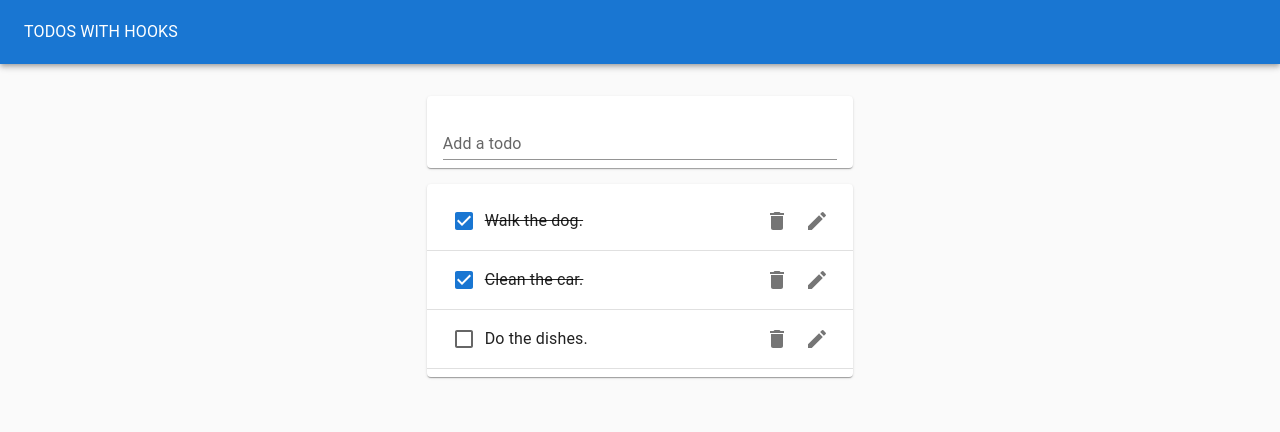
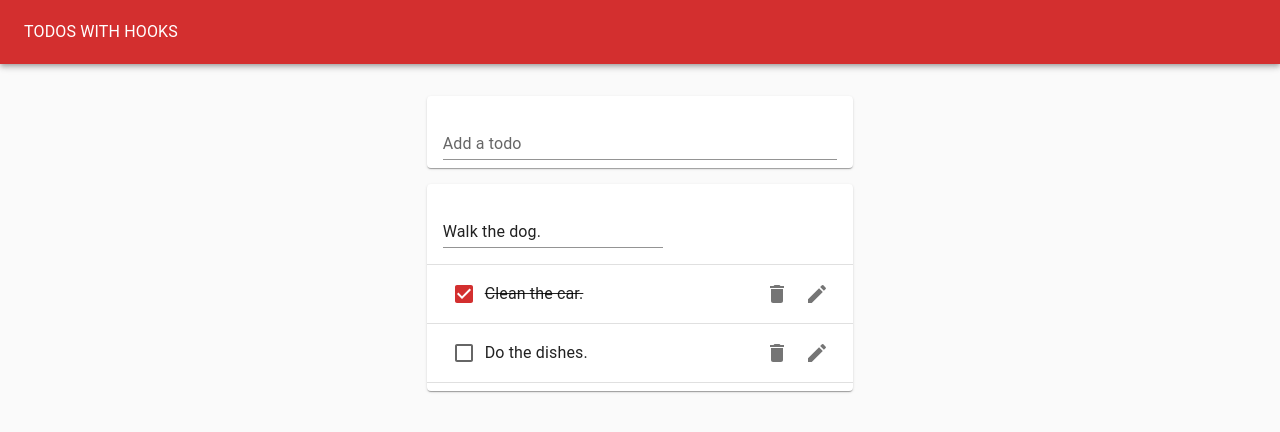
Before and after one commit to arjeenunez/todohooks-react, a React (Create React App) app: page / in a window 1280 px wide. Both pictures are taken after a click on the button 817 px from the left and 221 px from the top of the page. Shown: the top 432 px of the page. Built offline with nearby package versions, Linux system fonts and the light colour scheme.

Commit message:
Added a small edit form and some logic

```diff
--- /dev/null
+++ b/src/EditTodoForm.jsx
@@ -0,0 +1,20 @@
+import React from 'react';
+import { TextField } from '@mui/material';
+import useInputState from './hooks/useInputState';
+
+function EditTodoForm({ task, id, editTodo, toggle }) {
+    const [value, handleChange, reset] = useInputState(task);
+    const handleEditTodo = evt => {
+        evt.preventDefault();
+        editTodo(id, value);
+        reset();
+        toggle();
+    };
+    return (
+        <form onSubmit={handleEditTodo}>
+            <TextField variant="standard" onChange={handleChange} value={value} margin="normal" fullWidth />
+        </form>
+    );
+}
+
+export default EditTodoForm;
--- a/src/Todo.jsx
+++ b/src/Todo.jsx
@@ -2,6 +2,8 @@ import React from 'react';
 import { ListItem, ListItemText, Checkbox, ListItemSecondaryAction, IconButton } from '@mui/material';
 import { Delete, Edit } from '@mui/icons-material';
 import { styled } from '@mui/material/styles';
+import useToggle from './hooks/useToggle';
+import EditTodoForm from './EditTodoForm';
 
 const ListItemTextStyled = styled(ListItemText, { shouldForwardProp: props => props !== 'done' })(
     ({ done }) => `
@@ -9,19 +11,50 @@ const ListItemTextStyled = styled(ListItemText, { shouldForwardProp: props => pr
 `
 );
 
-function Todo({ id, task, completed }) {
+// const ContainerStyled = styled('div', { shouldForwardProp: props => props !== 'isEditing' })(
+//     ({ isEditing }) => `
+//     display: ${isEditing ? 'none' : 'flex'};
+//     align-items: center
+// `
+// );
+
+function Todo({ id, task, completed, removeTodos, toggleTodo, editTodo }) {
+    const handleRemoveTodo = () => removeTodos(id);
+    const handleToggleTodo = () => toggleTodo(id);
+    const [isEditing, toggle] = useToggle(false);
     return (
         <ListItem>
-            <Checkbox tabIndex={-1} checked={completed} />
+            {isEditing ? (
+                <EditTodoForm task={task} id={id} editTodo={editTodo} toggle={toggle} />
+            ) : (
+                <>
+                    <Checkbox color="error" tabIndex={-1} checked={completed} onClick={handleToggleTodo} />
                     <ListItemTextStyled done={completed}>{task}</ListItemTextStyled>
                     <ListItemSecondaryAction>
-                <IconButton aria-label="delete">
+                        <IconButton aria-label="delete" onClick={handleRemoveTodo}>
                             <Delete />
                         </IconButton>
-                <IconButton aria-label="edit">
+                        <IconButton aria-label="edit" onClick={toggle}>
                             <Edit />
                         </IconButton>
                     </ListItemSecondaryAction>
+                </>
+            )}
+            {/* <ContainerStyled isEditing={!isEditing}>
+                <EditTodoForm task={task} id={id} editTodo={editTodo} toggle={toggle} />
+            </ContainerStyled>
+            <ContainerStyled isEditing={isEditing}>
+                <Checkbox color="error" tabIndex={-1} checked={completed} onClick={handleToggleTodo} />
+                <ListItemTextStyled done={completed}>{task}</ListItemTextStyled>
+                <ListItemSecondaryAction>
+                    <IconButton aria-label="delete" onClick={handleRemoveTodo}>
+                        <Delete />
+                    </IconButton>
+                    <IconButton aria-label="edit" onClick={toggle}>
+                        <Edit />
+                    </IconButton>
+                </ListItemSecondaryAction>
+            </ContainerStyled> */}
         </ListItem>
     );
 }
--- a/src/TodoApp.jsx
+++ b/src/TodoApp.jsx
@@ -1,10 +1,11 @@
 import React, { useState, useEffect } from 'react';
 import { Typography, Grid, Paper, AppBar, Toolbar } from '@mui/material';
 import { styled } from '@mui/material/styles';
-import SampleTodos from './SampleTodos';
+import sampleTodos from './SampleTodos';
 import { v4 as uuid } from 'uuid';
 import Todolist from './TodoList';
 import TodoForm from './TodoForm';
+import useToggle from './hooks/useToggle';
 
 const PaperStyled = styled(Paper)`
     padding: 0;
@@ -22,18 +23,41 @@ const GridStyled = styled(Grid)`
 `;
 
 function TodoApp() {
-    const [todos, setTodos] = useState(SampleTodos);
+    // let initialTodos = [];
+    const [todos, setTodos] = useState(sampleTodos);
+    const addTodos = task => setTodos([...todos, { id: uuid(), task: task, completeq: false }]);
+    const removeTodos = id => setTodos([...todos].filter(todo => todo.id !== id));
+    const toggleTodo = id => {
+        setTodos(todos.map(todo => (todo.id === id ? { ...todo, completed: !todo.completed } : todo)));
+    };
+    const editTodo = (id, newTask) => {
+        setTodos(todos.map(todo => (todo.id === id ? { ...todo, task: newTask } : todo)));
+    };
+    // useEffect(() => {
+    //     const localStored = JSON.parse(localStorage.getItem('todos'));
+    //     if (!localStored) {
+    //         initialTodos.push(sampleTodos);
+    //         return saveLocal();
+    //     }
+    //     initialTodos = localStored;
+    // }, []);
+
+    // const saveLocal = () => {
+    //     localStorage.clear();
+    //     localStorage.setItems('todos', JSON.stringify(todos));
+    // };
+
     return (
         <PaperStyled elevation={0}>
-            <AppBarStyled color="primary" position="static">
+            <AppBarStyled color="error" position="static">
                 <Toolbar>
                     <Typography color="inherit">TODOS WITH HOOKS</Typography>
                 </Toolbar>
             </AppBarStyled>
             <GridStyled container justifyContent="center">
                 <Grid item xs={11} md={8} lg={4}>
-                    <TodoForm />
-                    <Todolist todos={todos} />
+                    <TodoForm addTodos={addTodos} />
+                    <Todolist todos={todos} removeTodos={removeTodos} toggleTodo={toggleTodo} editTodo={editTodo} />
                 </Grid>
             </GridStyled>
         </PaperStyled>
--- a/src/TodoForm.jsx
+++ b/src/TodoForm.jsx
@@ -8,12 +8,18 @@ const PaperStyled = styled(Paper)`
     padding: 0 1rem;
 `;
 
-function TodoForm() {
+function TodoForm({ addTodos }) {
     const [value, handleChange, reset] = useInputState('');
+    const handleAddTodos = evt => {
+        evt.preventDefault();
+        addTodos(value);
+        reset();
+    };
     return (
         <PaperStyled>
-            <form action=""></form>
-            <TextField variant="standard" value={value} onChange={handleChange} margin="normal" label="Add a todo" fullWidth />
+            <form onSubmit={handleAddTodos}>
+                <TextField variant="standard" value={value} onChange={handleChange} margin="normal" label="Add a todo" fullWidth />
+            </form>
         </PaperStyled>
     );
 }
--- a/src/TodoList.jsx
+++ b/src/TodoList.jsx
@@ -2,13 +2,13 @@ import React from 'react';
 import { Paper, List, Divider } from '@mui/material';
 import Todo from './Todo';
 
-function TodoList({ todos }) {
+function TodoList({ todos, removeTodos, toggleTodo, editTodo }) {
     return (
         <Paper>
             <List>
                 {todos.map(todo => (
                     <React.Fragment key={todo.id}>
-                        <Todo task={todo.task} id={todo.id} completed={todo.completed} />
+                        <Todo task={todo.task} id={todo.id} completed={todo.completed} removeTodos={removeTodos} toggleTodo={toggleTodo} editTodo={editTodo} />
                         <Divider />
                     </React.Fragment>
                 ))}
```
Lines whose indentation alone changed are shown as unchanged.
